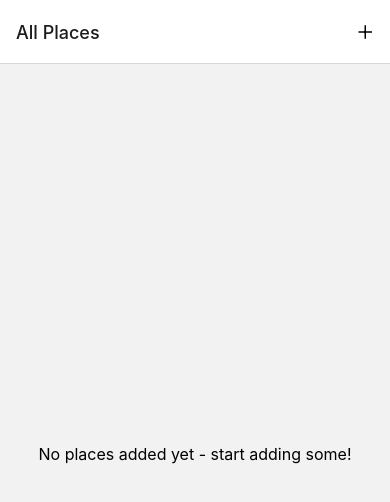
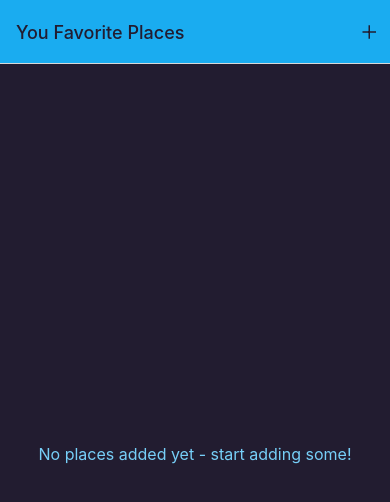
Before and after one commit to FehmiCitiloglu/rn-native-device-features, a React Native app: screen / in a window 390 px wide. Shown: the top 502 px of the page. Built offline with nearby package versions, Linux system fonts and the light colour scheme.

Commit message:
Global colors & styling

```diff
--- a/App.js
+++ b/App.js
@@ -3,6 +3,7 @@
 import { StatusBar } from 'expo-status-bar';
 
 import IconButton from './components/ui/IconButton';
+import { Colors } from './constants/colors';
 import AddPlace from './screens/AddPlace';
 import AllPlaces from './screens/AllPlaces';
 
@@ -15,20 +16,35 @@
     <>
       <StatusBar style={"dark"} />
       <NavigationContainer>
-        <Stack.Navigator>
+        <Stack.Navigator
+          screenOptions={{
+            headerStyle: { backgroundColor: Colors.primary500 },
+            headerTintColor: Colors.gray700,
+            contentStyle: { backgroundColor: Colors.gray700 }
+          }}
+        >
           <Stack.Screen
             name={"All Places"}
             component={AllPlaces}
             options={({ navigation }) => ({
-              headerRight: ({ tintColor }) => (<IconButton
-                color={tintColor}
-                size={24}
-                icon={"add"}
-                onPress={() => { navigation.navigate('Add Place') }}
-              />)
+              title: "You Favorite Places",
+              headerRight: ({ tintColor }) => (
+                <IconButton
+                  color={tintColor}
+                  size={24}
+                  icon={"add"}
+                  onPress={() => { navigation.navigate('Add Place') }}
+                />
+              )
             })}
           />
-          <Stack.Screen name={"Add Place"} component={AddPlace} />
+          <Stack.Screen
+            name={"Add Place"}
+            component={AddPlace}
+            options={{
+              title: 'Add a new Place'
+            }}
+          />
         </Stack.Navigator>
       </NavigationContainer>
     </>
--- a/components/Places/PlacesList.js
+++ b/components/Places/PlacesList.js
@@ -1,6 +1,7 @@
 import { StyleSheet, FlatList, View, Text } from 'react-native'
 import React from 'react'
 import PlaceItem from './PlaceItem'
+import { Colors } from '../../constants/colors'
 
 const PlacesList = ({ places }) => {
 
@@ -34,6 +35,7 @@
         alignItems: 'center'
     },
     fallbackText: {
-        fontSize: 16
+        fontSize: 16,
+        color: Colors.primary200,
     }
 })
--- a/components/ui/IconButton.js
+++ b/components/ui/IconButton.js
@@ -16,7 +16,6 @@
 const styles = StyleSheet.create({
     button: {
         padding: 8,
-        margin: 4,
         justifyContent: 'center',
         alignItems: 'center',
     },
--- /dev/null
+++ b/constants/colors.js
@@ -0,0 +1,11 @@
+export const Colors = {
+    primary50: '#cfeffd',
+    primary100: '#a0defb',
+    primary200: '#77cff8',
+    primary400: '#44bdf5',
+    primary500: '#1aacf0',
+    primary700: '#0570c9',
+    primary800: '#003b88',
+    accent500: '#e6b30b',
+    gray700: '#221c30',
+}
```
